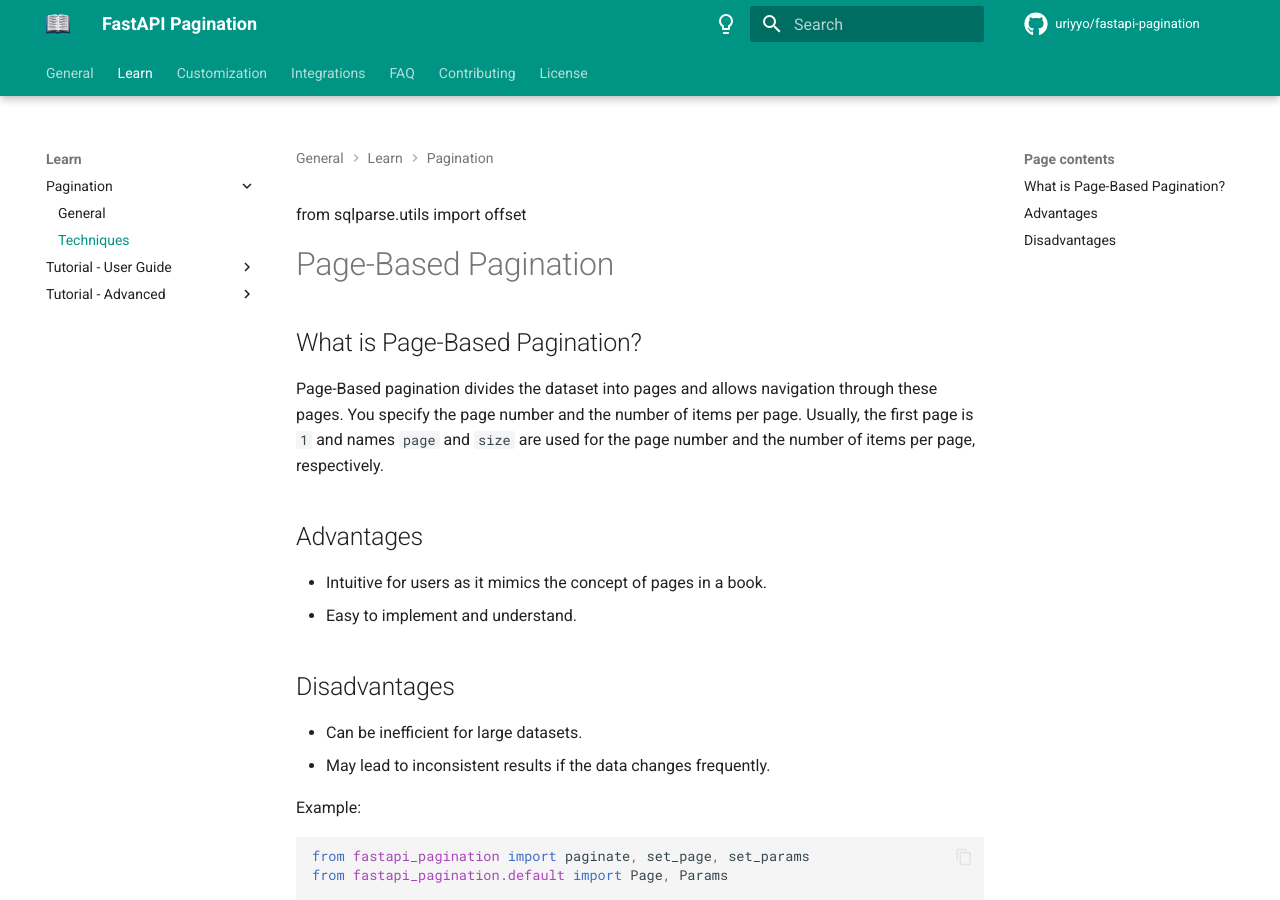
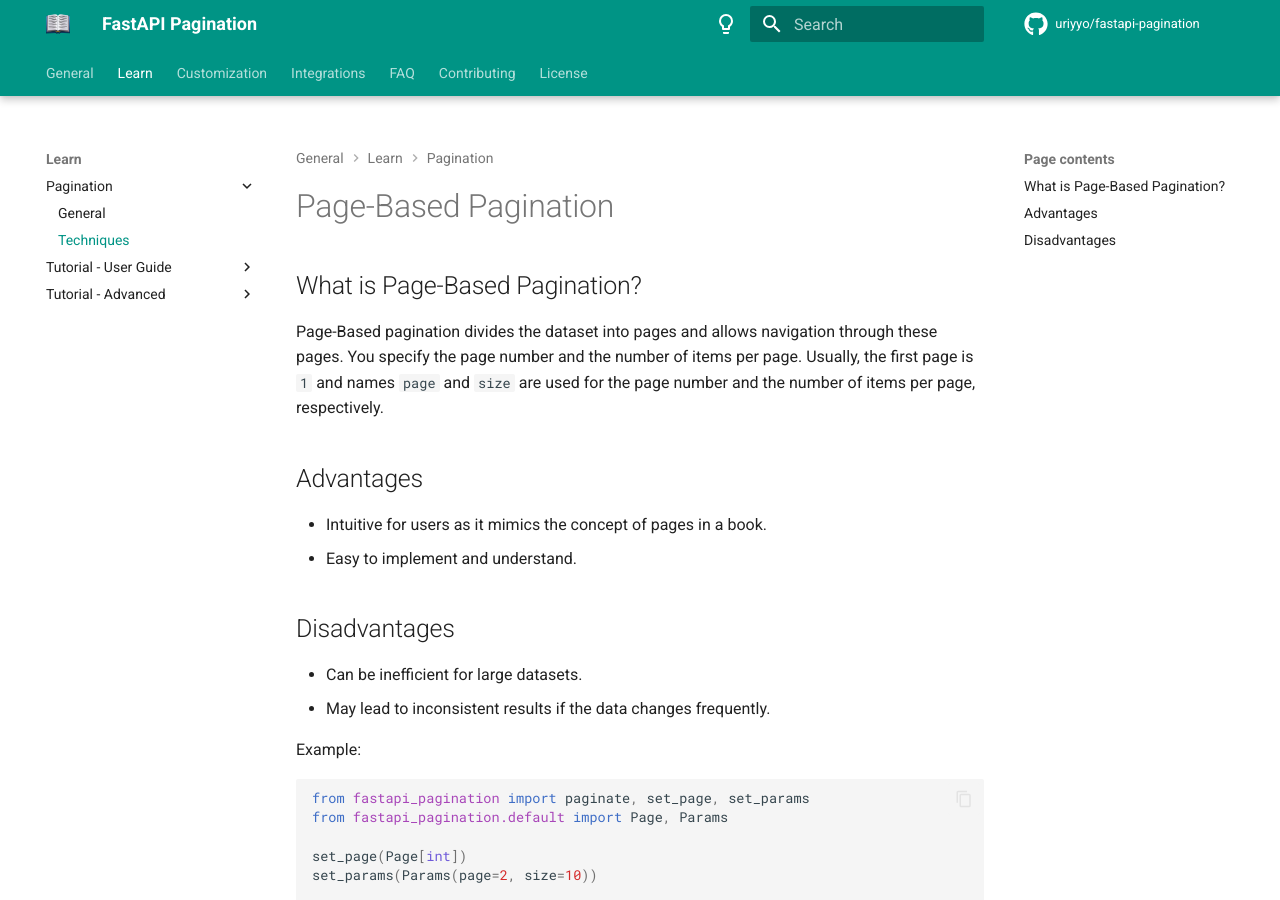
Before and after one commit to uriyyo/fastapi-pagination, an MkDocs documentation site: the page built from docs/learn/pagination/techniques.md, in a window 1280 px wide and 900 px high. Built offline with MkDocs 1.6.1 and Material for MkDocs 9.7.7, drawn with Linux system fonts in a browser that asks for light colours; comment, search, counter and statistics services are not loaded.

Commit message:
Update techniques.md (#1395)

```diff
--- a/docs/learn/pagination/techniques.md
+++ b/docs/learn/pagination/techniques.md
@@ -1,5 +1,3 @@
-from sqlparse.utils import offset
-
 # Page-Based Pagination
 
 ## What is Page-Based Pagination?
```
